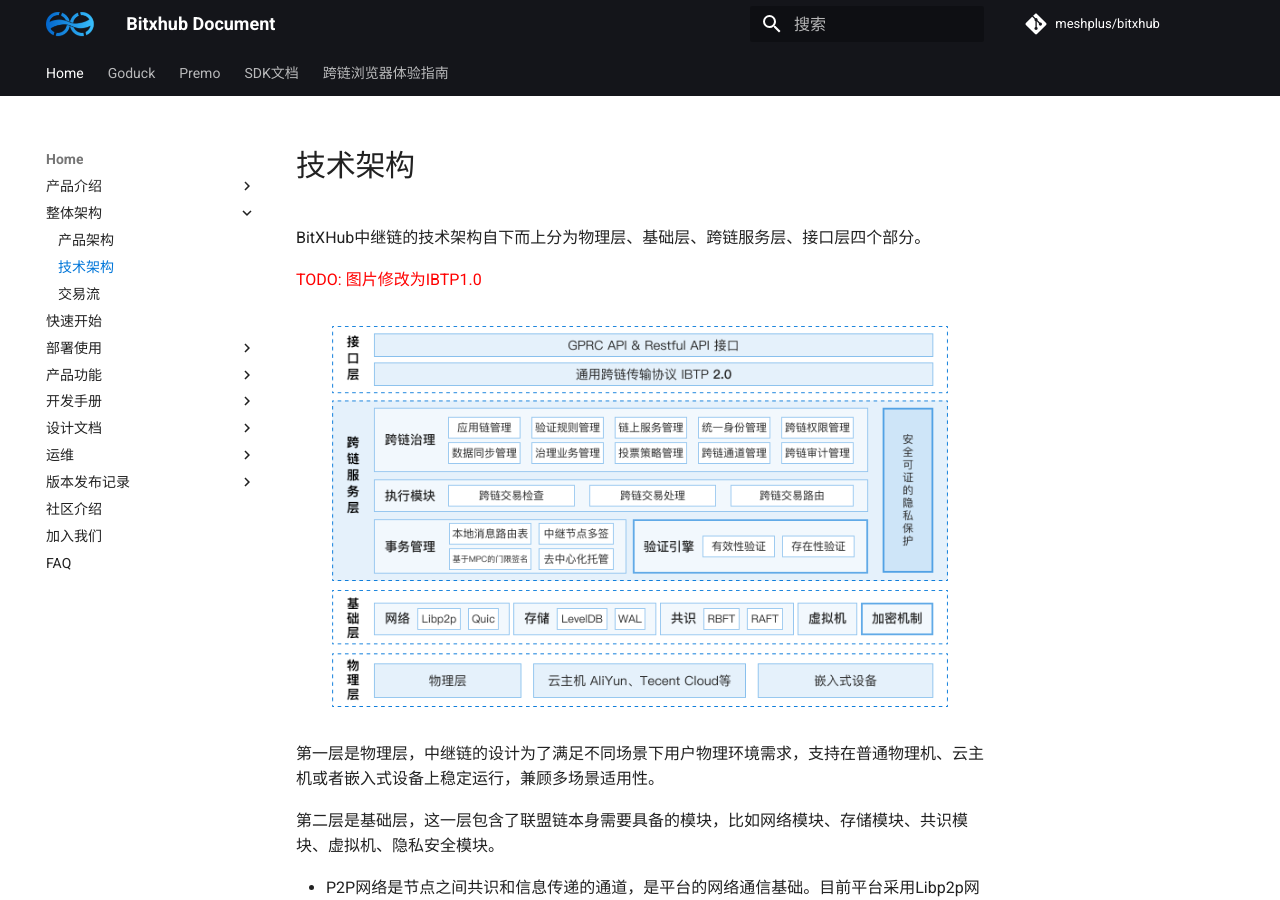
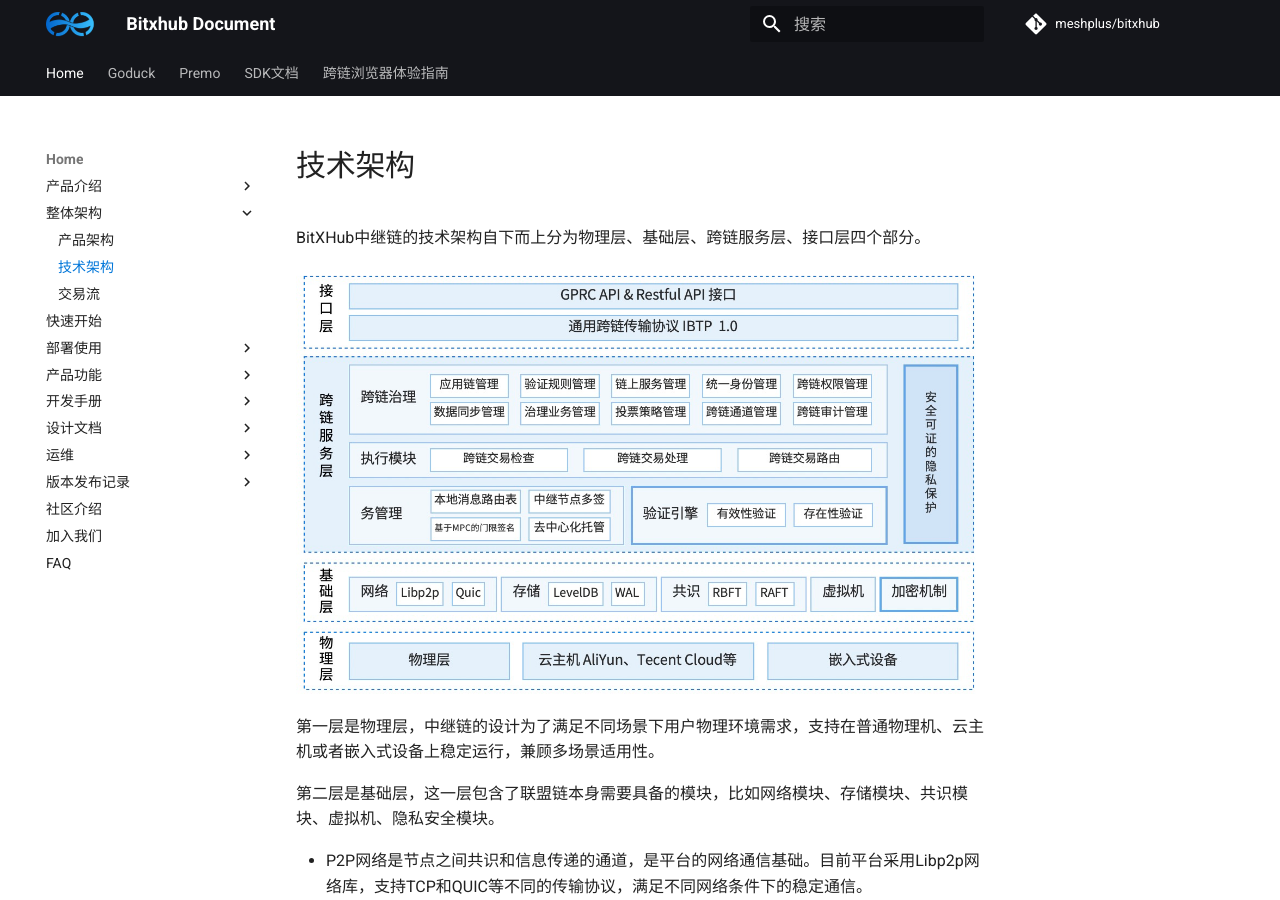
Before and after one commit to meshplus/bitxhub-docs, an MkDocs documentation site: the page built from docs/bitxhub/architecture/arch.md, in a window 1280 px wide and 900 px high. Built offline with MkDocs 1.6.1 and Material for MkDocs 9.7.7, drawn with Linux system fonts in a browser that asks for light colours; comment, search, counter and statistics services are not loaded; the version menu is left out.

Commit message:
fix:arc picture

```diff
--- a/docs/bitxhub/architecture/arch.md
+++ b/docs/bitxhub/architecture/arch.md
@@ -1,8 +1,6 @@
 # 技术架构
 
 BitXHub中继链的技术架构自下而上分为物理层、基础层、跨链服务层、接口层四个部分。
-
-<font color = red >TODO: 图片修改为IBTP1.0</font>
 
 ![Tech Arch](../../assets/tech-arch.png)
 
```
Also changed, not shown: docs/assets/tech-arch.png.
